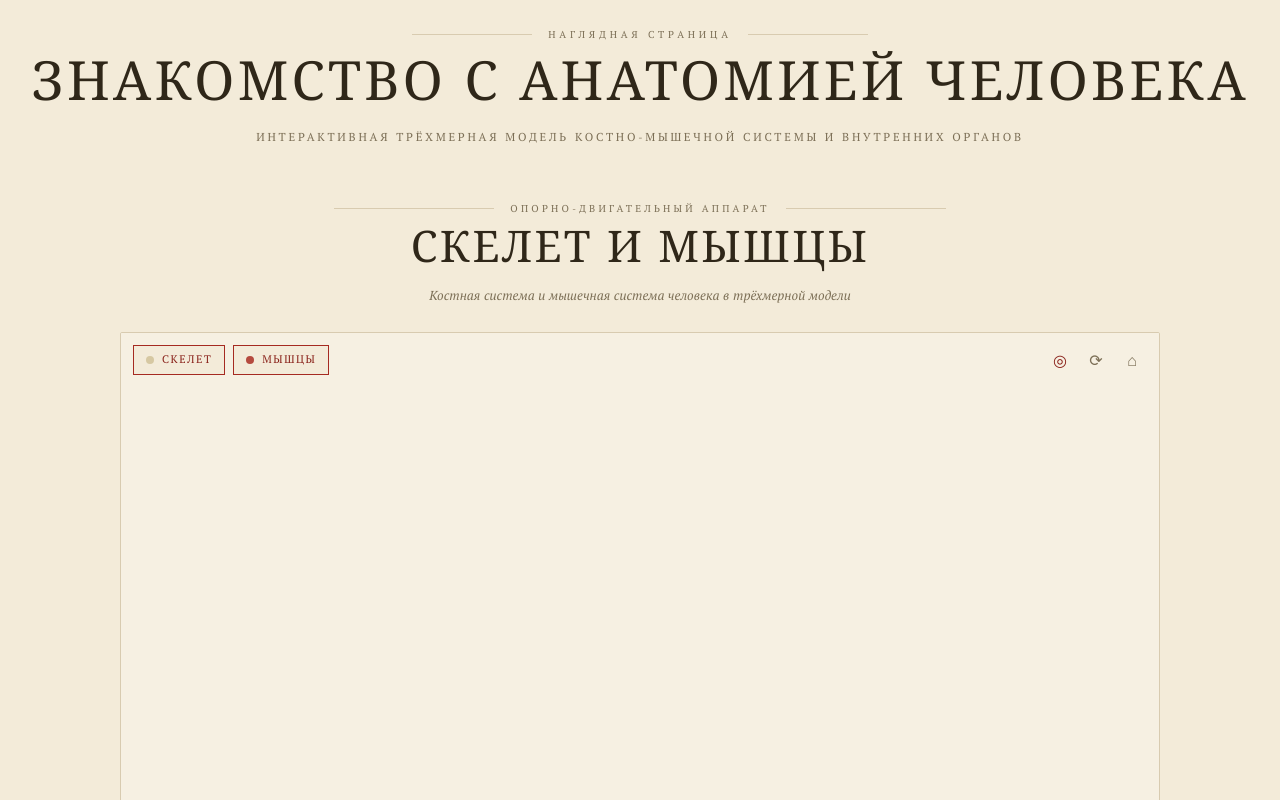
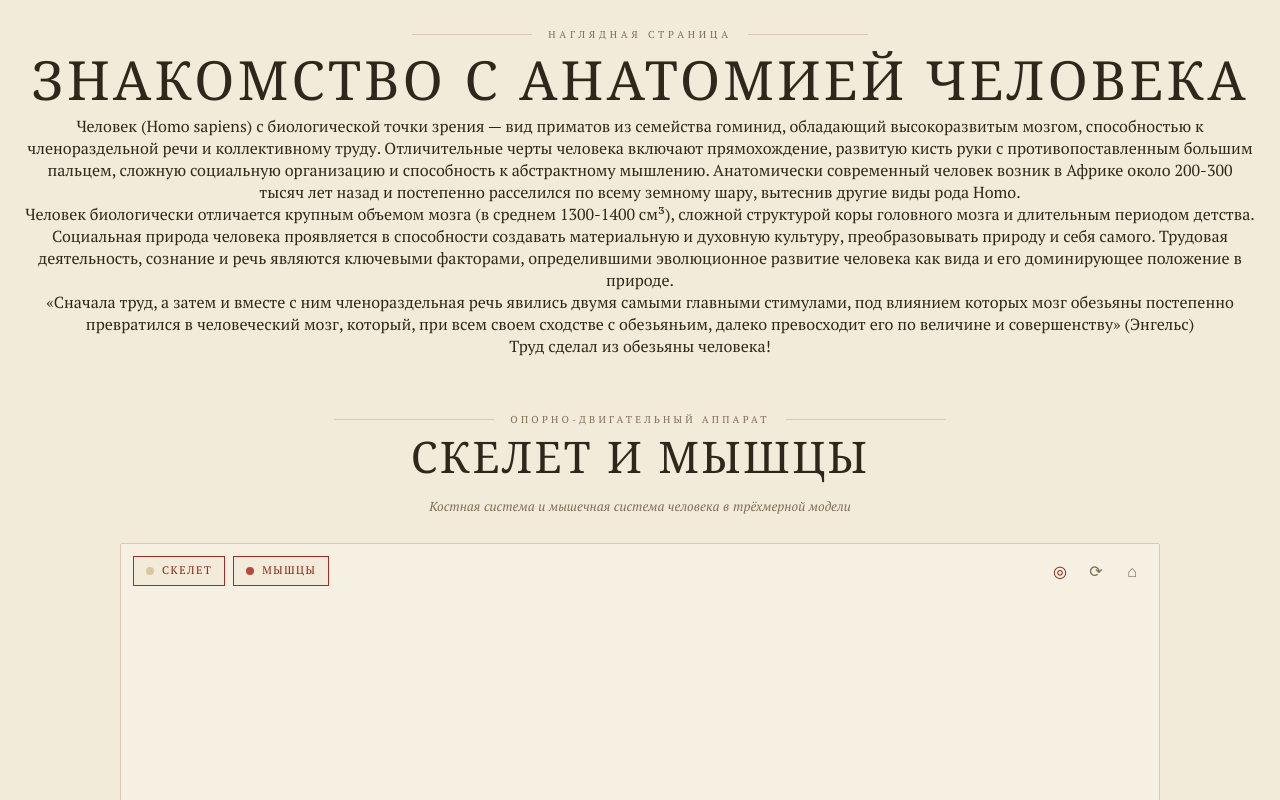
Before and after one commit to STARO43/anatomy, a React (Vite) app: page / in a window 1280 px wide. Shown: the top 800 px of the page. Built offline with nearby package versions, Linux system fonts and the light colour scheme; no server answers; a web font is replaced by a local one.

Commit message:
Add files via upload

```diff
--- a/App.jsx
+++ b/App.jsx
@@ -56,7 +56,15 @@ export default function App() {
         </div>
         <div className="headerInner">
           <h1 className="brandTitle">Знакомство с анатомией человека</h1>
-          <p className="brandSubtitle">Интерактивная трёхмерная модель костно-мышечной системы и внутренних органов</p>
+          <div className="infoBlock">
+            <p className="infoIntro">Человек (Homo sapiens) с биологической точки зрения — вид приматов из семейства гоминид, обладающий высокоразвитым мозгом, способностью к членораздельной речи и коллективному труду. Отличительные черты человека включают прямохождение, развитую кисть руки с противопоставленным большим пальцем, сложную социальную организацию и способность к абстрактному мышлению. Анатомически современный человек возник в Африке около 200-300 тысяч лет назад и постепенно расселился по всему земному шару, вытеснив другие виды рода Homo.</p>
+            <p className="infoIntro">Человек биологически отличается крупным объемом мозга (в среднем 1300-1400 см³), сложной структурой коры головного мозга и длительным периодом детства.</p>
+            <p className="infoIntro">Социальная природа человека проявляется в способности создавать материальную и духовную культуру, преобразовывать природу и себя самого. Трудовая деятельность, сознание и речь являются ключевыми факторами, определившими эволюционное развитие человека как вида и его доминирующее положение в природе.</p>
+            <blockquote className="infoQuote">
+              «Сначала труд, а затем и вместе с ним членораздельная речь явились двумя самыми главными стимулами, под влиянием которых мозг обезьяны постепенно превратился в человеческий мозг, который, при всем своем сходстве с обезьяньим, далеко превосходит его по величине и совершенству» (Энгельс)
+            </blockquote>
+            <p className="infoOutro">Труд сделал из обезьяны человека!</p>
+          </div>
         </div>
       </header>
 
```
